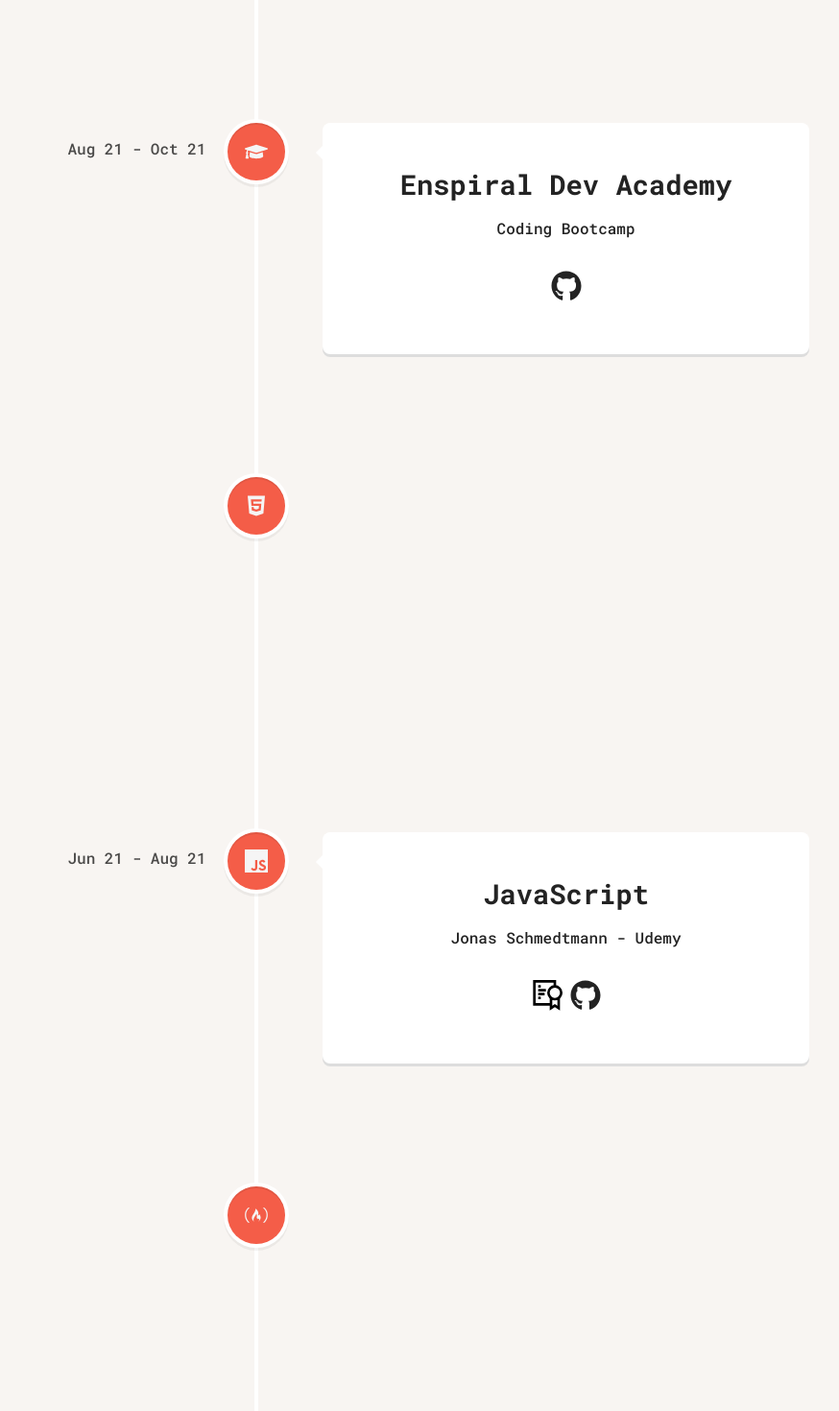
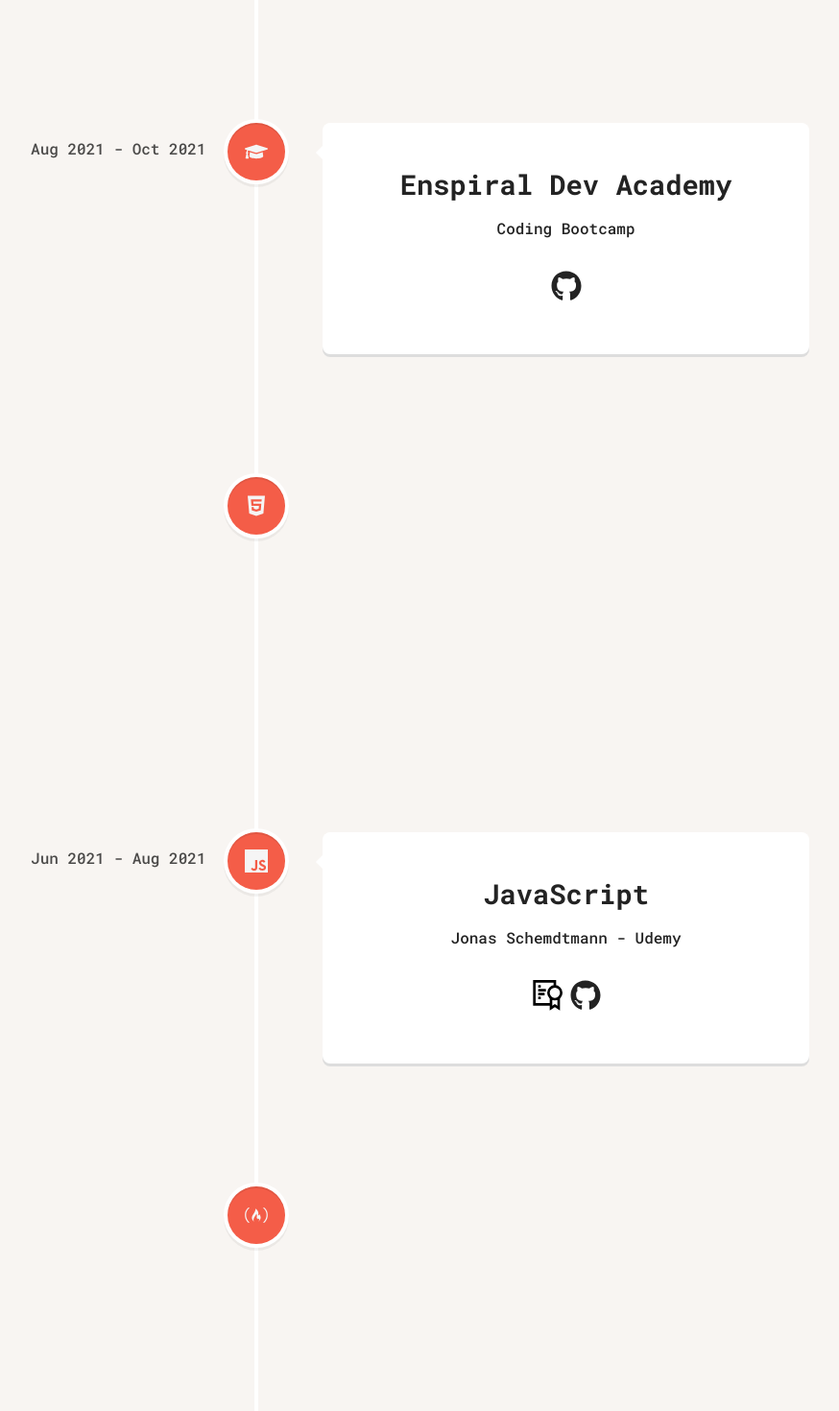
Before and after one commit to ninaokumura/portfolio-react, a React (Create React App) app: page /about in a window 1280 px wide. Shown: the part 2120-3590 px from the top of the page at 96% size, without its empty margins (373-1247 px from the left). Built offline with nearby package versions, Linux system fonts and the light colour scheme.

Commit message:
refactor: extract data from timeline component

```diff
--- a/src/components/timeline/timeline.jsx
+++ b/src/components/timeline/timeline.jsx
@@ -1,5 +1,6 @@
 import React from 'react';
 
+// Icons
 import {
   FaNodeJs,
   FaReact,
@@ -12,157 +13,145 @@
 import { SiJavascript, SiMongodb } from 'react-icons/si';
 import { GrCertificate } from 'react-icons/gr';
 
+// Components
 import {
   VerticalTimeline,
   VerticalTimelineElement,
 } from 'react-vertical-timeline-component';
+
+// Styles
 import 'react-vertical-timeline-component/style.min.css';
 import './timeline.css';
+
+const icons = {
+  react: FaReact,
+  certificate: GrCertificate,
+  mongodb: SiMongodb,
+  node: FaNodeJs,
+  github: FaGithub,
+  graduation: FaGraduationCap,
+  html: FaHtml5,
+  javascript: SiJavascript,
+  freecodecamp: FaFreeCodeCamp,
+};
+
+const timelineItems = [
+  {
+    timelineIconId: 'react',
+    duration: 'Dec 2021 - present',
+    title: 'Learning React',
+    subtitle: 'Epic React - Kent C. Dodds',
+    footerIcons: [
+      {
+        id: 'certificate',
+        url: 'https://university.mongodb.com/course_completion/9b45cc19-2167-4df2-af9d-eee734a4f764?utm_source=copy&utm_medium=social&utm_campaign=university_social_sharing',
+      },
+    ],
+  },
+  {
+    timelineIconId: 'mongodb',
+    duration: 'Dec 2021 - Dec 2021',
+    title: 'MongoDB Basics',
+    subtitle: 'MongoDB University',
+    footerIcons: [
+      {
+        id: 'certificate',
+        url: 'https://university.mongodb.com/course_completion/9b45cc19-2167-4df2-af9d-eee734a4f764?utm_source=copy&utm_medium=social&utm_campaign=university_social_sharing',
+      },
+    ],
+  },
+  {
+    timelineIconId: 'node',
+    duration: 'Oct 2021 - Dec 2021',
+    title: 'Node.js Bootcamp',
+    subtitle: 'Jonas Schmedtmann - Udemy',
+    footerIcons: [
+      {
+        id: 'certificate',
+        url: 'https://udemy-certificate.s3.amazonaws.com/image/UC-790e0a3c-647c-4b2f-96dd-79d88b8d7b1a.jpg',
+      },
+      { id: 'github', url: 'https://github.com/ninaokumura' },
+    ],
+  },
+  {
+    timelineIconId: 'graduation',
+    duration: 'Aug 2021 - Oct 2021',
+    title: 'Enspiral Dev Academy',
+    subtitle: 'Coding Bootcamp',
+    footerIcons: [{ id: 'github', url: 'https://github.com/ninaokumura' }],
+  },
+  {
+    timelineIconId: 'html',
+    duration: 'Aug 2021 - Aug 2021',
+    title: 'HTML & CSS',
+    subtitle: 'Jonas Schmedtmann - Udemy',
+    footerIcons: [
+      {
+        id: 'certificate',
+        url: 'https://www.udemy.com/certificate/UC-f206e098-0f0a-4eb2-b3cd-42e896014218/',
+      },
+      { id: 'github', url: 'https://github.com/ninaokumura' },
+    ],
+  },
+  {
+    timelineIconId: 'javascript',
+    duration: 'Jun 2021 - Aug 2021',
+    title: 'JavaScript',
+    subtitle: 'Jonas Schemdtmann - Udemy',
+    footerIcons: [
+      {
+        id: 'certificate',
+        url: 'https://www.udemy.com/certificate/UC-554a1c02-21bb-415f-9893-dc77a85b2630/',
+      },
+      { id: 'github', url: 'https://github.com/ninaokumura' },
+    ],
+  },
+  {
+    timelineIconId: 'freecodecamp',
+    duration: 'Feb 2021 - Mar 2021',
+    title: 'Responsive Web Design',
+    subtitle: 'FreeCodeCamp',
+    footerIcons: [
+      {
+        id: 'certificate',
+        url: 'https://www.freecodecamp.org/certification/elaine-okumura/responsive-web-design',
+      },
+      { id: 'github', url: 'https://github.com/ninaokumura' },
+    ],
+  },
+];
 
 function Timeline() {
   return (
     <div className='timeline'>
       <h1 className='timeline-title'>My learning journey</h1>
       <VerticalTimeline>
+        {timelineItems.reverse().map(item => {
+          const TimelineIcon = icons[item.timelineIconId];
+          return (
             <VerticalTimelineElement
-          className='vertical-timeline-element--work'
-          date='Dec 2021 - present'
+              key={item.title}
+              date={item.duration}
               iconStyle={{ background: '#f45d48', color: 'whiteSmoke' }}
-          icon={<FaReact />}
+              icon={<TimelineIcon />}
             >
-          <h3 className='vertical-timeline-element-title'>Learning React</h3>
-          <p className='subtitle'>Epic React - Kent C. Dodds</p>
-          <span className='certificate-icon'>
-            <a href='https://university.mongodb.com/course_completion/9b45cc19-2167-4df2-af9d-eee734a4f764?utm_source=copy&utm_medium=social&utm_campaign=university_social_sharing'>
-              <GrCertificate />
+              <h3 className='vertical-timeline-element-title'>{item.title}</h3>
+              <p className='subtitle'>{item.subtitle}</p>
+              <div className='icons-container'>
+                {item.footerIcons.map(icon => {
+                  const Icon = icons[icon.id];
+                  return (
+                    <span key={icon.id} className='certificate-icon'>
+                      <a href={icon.url}>
+                        <Icon />
                       </a>
                     </span>
-        </VerticalTimelineElement>
-
-        <VerticalTimelineElement
-          className='vertical-timeline-element'
-          date='Dec 21'
-          iconStyle={{ background: '#f45d48', color: 'whiteSmoke' }}
-          icon={<SiMongodb />}
-        >
-          <h3 className='vertical-timeline-element-title'>MongoDB Basics</h3>
-
-          <p className='subtitle'>MongoDB University</p>
-          <span className='certificate-icon'>
-            <a href='https://university.mongodb.com/course_completion/9b45cc19-2167-4df2-af9d-eee734a4f764?utm_source=copy&utm_medium=social&utm_campaign=university_social_sharing'>
-              <GrCertificate />
-            </a>
-          </span>
-        </VerticalTimelineElement>
-
-        <VerticalTimelineElement
-          className='vertical-timeline-element'
-          date='Oct 21 - Dec 21'
-          iconStyle={{ background: '#f45d48', color: 'whiteSmoke' }}
-          icon={<FaNodeJs />}
-        >
-          <h3 className='vertical-timeline-element-title'>Node.js Bootcamp</h3>
-
-          <p className='subtitle'>Jonas Schmedtmann - Udemy</p>
-          <div className='icons-container'>
-            <span className='certificate-icon'>
-              <a href='https://udemy-certificate.s3.amazonaws.com/image/UC-790e0a3c-647c-4b2f-96dd-79d88b8d7b1a.jpg'>
-                <GrCertificate />
-              </a>
-            </span>
-            <span className='certificate-icon'>
-              <a href='https://github.com/ninaokumura'>
-                <FaGithub />
-              </a>
-            </span>
+                  );
+                })}
               </div>
             </VerticalTimelineElement>
-        <VerticalTimelineElement
-          className='vertical-timeline-element'
-          date='Aug 21 - Oct 21'
-          iconStyle={{ background: '#f45d48', color: 'whiteSmoke' }}
-          icon={<FaGraduationCap />}
-        >
-          <h3 className='vertical-timeline-element-title'>
-            Enspiral Dev Academy
-          </h3>
-
-          <p className='subtitle'>Coding Bootcamp</p>
-          <span className='certificate-icon'>
-            <a href='https://github.com/ninaokumura'>
-              <FaGithub />
-            </a>
-          </span>
-        </VerticalTimelineElement>
-        <VerticalTimelineElement
-          className='vertical-timeline-element'
-          date='Aug 21'
-          iconStyle={{ background: '#f45d48', color: 'whiteSmoke' }}
-          icon={<FaHtml5 />}
-        >
-          <h3 className='vertical-timeline-element-title'>HTML and CSS</h3>
-
-          <p className='subtitle'>Jonas Schmedtmann</p>
-          <div className='icons-container'>
-            <span className='certificate-icon'>
-              <a href='https://www.udemy.com/certificate/UC-f206e098-0f0a-4eb2-b3cd-42e896014218/'>
-                <GrCertificate />
-              </a>
-            </span>
-            <span className='certificate-icon'>
-              <a href='https://github.com/ninaokumura'>
-                <FaGithub />
-              </a>
-            </span>
-          </div>
-        </VerticalTimelineElement>
-        <VerticalTimelineElement
-          className='vertical-timeline-element'
-          // contentStyle={{ background: 'black', color: '#fff' }}
-          date='Jun 21 - Aug 21'
-          iconStyle={{ background: '#f45d48', color: 'whiteSmoke' }}
-          icon={<SiJavascript />}
-        >
-          <h3 className='vertical-timeline-element-title'>JavaScript</h3>
-          {/* <h4 className='vertical-timeline-element-subtitle'>Online Course</h4> */}
-          <p className='subtitle'>Jonas Schmedtmann - Udemy</p>
-          <div className='icons-container'>
-            <span className='certificate-icon'>
-              <a href='https://www.udemy.com/certificate/UC-554a1c02-21bb-415f-9893-dc77a85b2630/'>
-                <GrCertificate />
-              </a>
-            </span>
-            <span className='certificate-icon'>
-              <a href='https://github.com/ninaokumura'>
-                <FaGithub />
-              </a>
-            </span>
-          </div>
-        </VerticalTimelineElement>
-        <VerticalTimelineElement
-          className='vertical-timeline-element--education'
-          date='Feb 21 - Mar 21'
-          iconStyle={{ background: '#f45d48', color: 'whiteSmoke' }}
-          icon={<FaFreeCodeCamp />}
-        >
-          <h3 className='vertical-timeline-element-title'>
-            Responsive Web Design
-          </h3>
-          {/* <h4 className='vertical-timeline-element-subtitle'>Online Course</h4> */}
-          <p className='subtitle'>FreeCodeCamp</p>
-          <div className='icons-container'>
-            <span className='certificate-icon'>
-              <a href='https://www.freecodecamp.org/certification/elaine-okumura/responsive-web-design'>
-                <GrCertificate />
-              </a>
-            </span>
-            <span className='certificate-icon'>
-              <a href='https://github.com/ninaokumura'>
-                <FaGithub />
-              </a>
-            </span>
-          </div>
-        </VerticalTimelineElement>
+          );
+        })}
 
         <VerticalTimelineElement
           iconStyle={{ background: '#f45d48', color: 'whiteSmoke' }}
```
Lines whose indentation alone changed are shown as unchanged.
